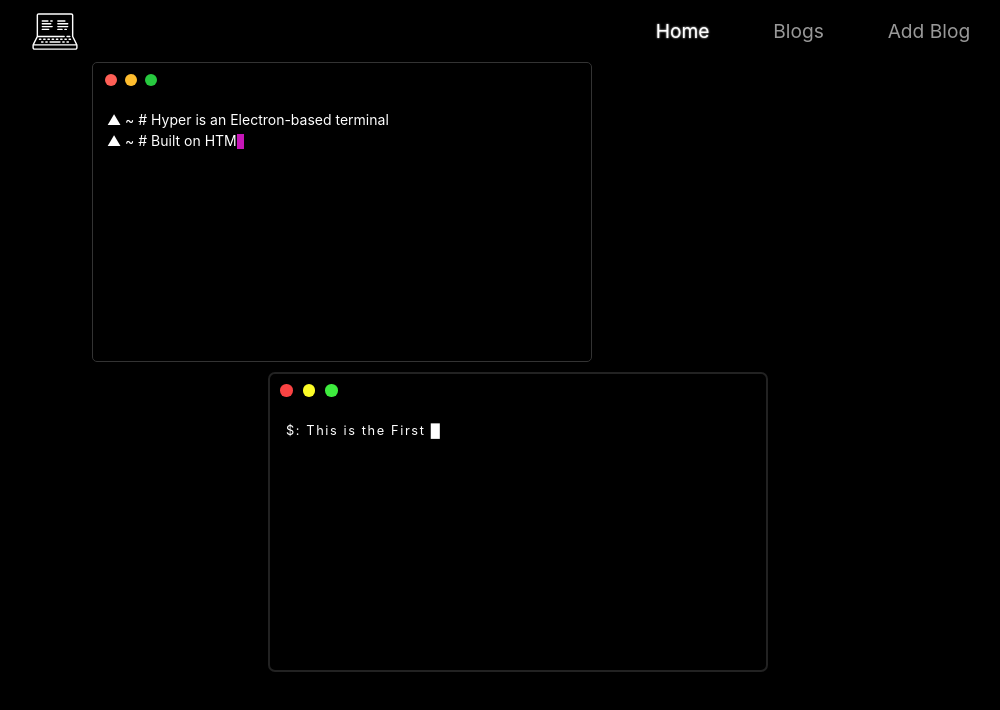
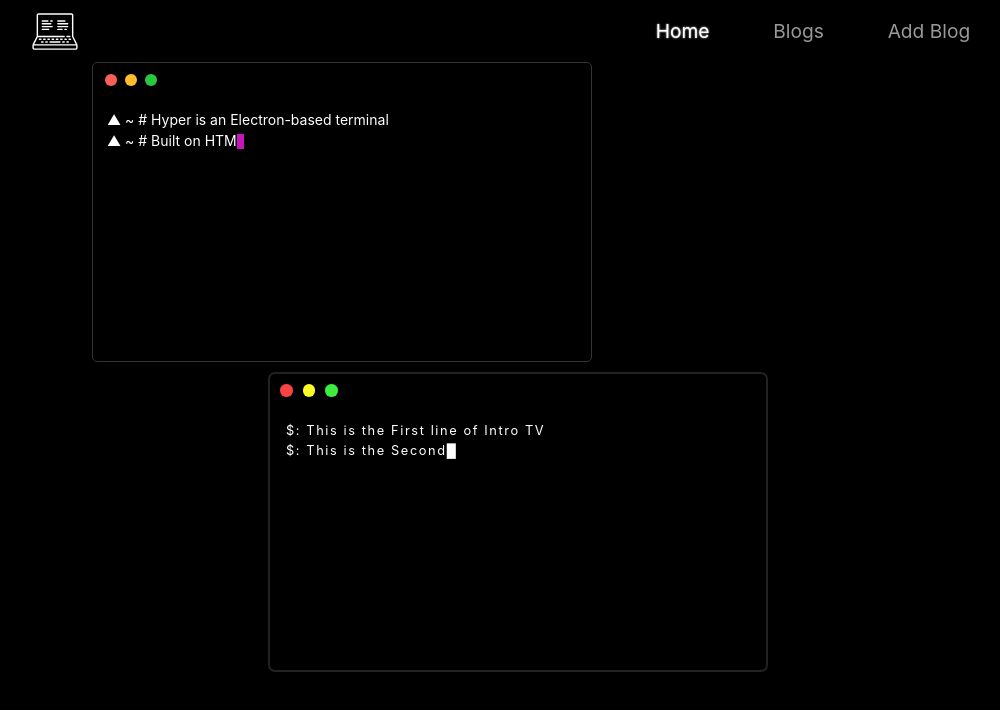
Before and after one commit to YashNishal/react-blog-app, a React (Create React App) app: page / in a window 1280 px wide. Shown: the top 710 px of the page, without its empty margins (122-1122 px from the left). Built offline with nearby package versions, Linux system fonts and the light colour scheme.

Commit message:
Corrected the delay in IntroTV animation

```diff
--- a/src/components/introTV/introTv.js
+++ b/src/components/introTV/introTv.js
@@ -3,35 +3,41 @@
 import { Typewriter } from 'react-simple-typewriter'
 import Final from './final'
 
+//This gives the animation delay
 var AnimationDelay = 4000
 
 function IntroTv() {
 
+    //Add in this array to get lines
     const totalContent = [
         "This is the First line of Intro TV",
         "This is the Second line of Intro TV",
         "This is the Third line of Intro TV",
+        "This is the Forth line of Intro TV",
     ]
+
+
+
     const [currentContent, setCurrentContent] = useState([]);
     const[finalAnimation, setFinalAnimation] = useState("");
     const[finalProps, setFinalProps] = useState("");
     const[isFinalAnimation, setIsFinalAnimation] = useState(0);
-    let i = 0;
+    let i = 1;
 
 
     const loadLine = line => {
+        console.log(currentContent);
         setCurrentContent( prev => [...prev, line])
     }
 
     const loadLines = () => {
 
         let Linesinterval = setInterval(async() => {
-            console.log(currentContent);
-            // console.log(totalContent[i]);
             loadLine(totalContent[i]);
             i++;
             if(i >= totalContent.length){
                 clearInterval(Linesinterval);
+
                 //After loadLines, the next animation is written here
                 var timeOut = setTimeout(() => {
                     clearTimeout(timeOut);
@@ -55,10 +61,6 @@
 
     useEffect(() => {
         AnimateIntroTv();
-
-        return( () => {
-
-        })
     }, [])
 
 
@@ -70,6 +72,10 @@
                 <div className={Style.circle + " " + Style.Green}></div>
             </div>
             <div className={Style.content}>
+                <div>
+                    <Typewriter className= {Style.contentLine} words={[totalContent[0]]}/>
+                </div>
+
                 {currentContent.map( line =>
                     <div key={line}>
                         <Typewriter className= {Style.contentLine} words={[line]}/>
```
